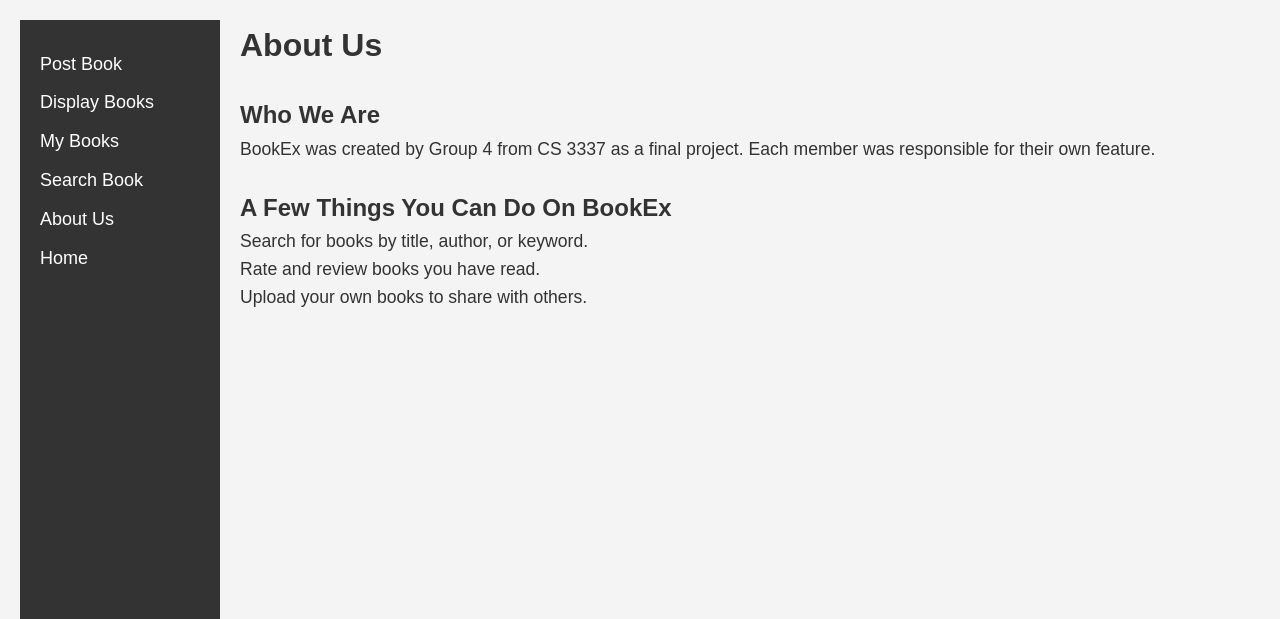
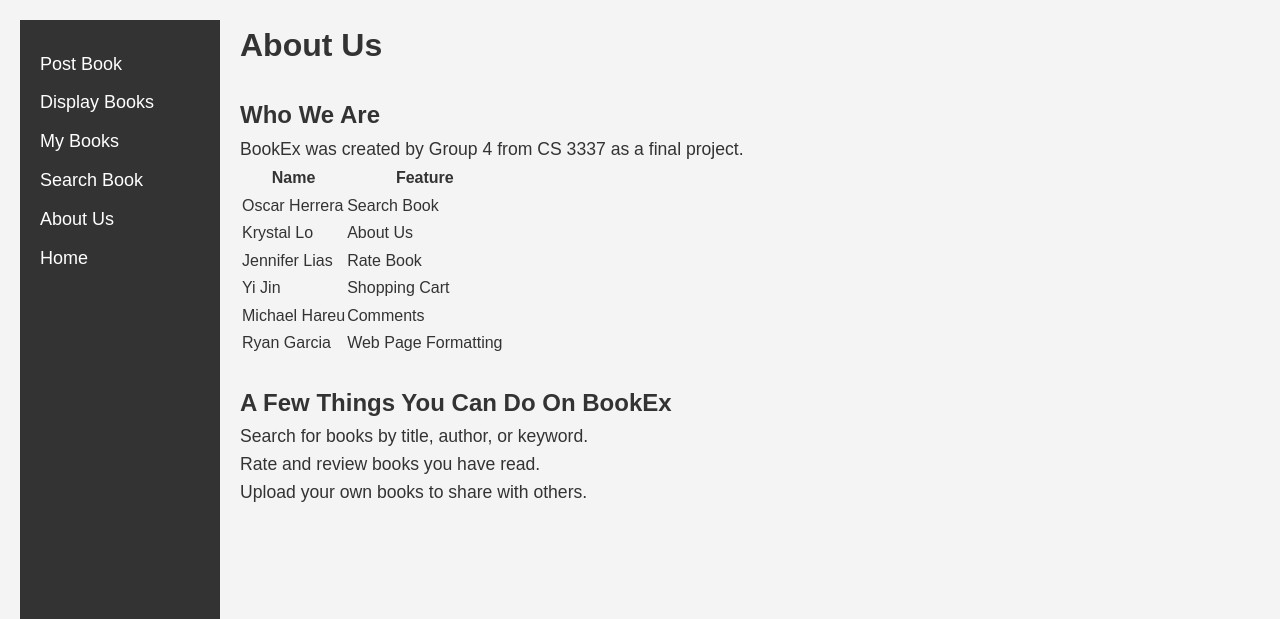
Before and after one commit to kLo1215/CS3337-finalproject, a Django app: page /about_us in a window 1280 px wide. Shown: the part 168-787 px from the top of the page. Run offline with Django 5.2, Linux system fonts and the light colour scheme; data comes from the database, SQL or seed files in the repository; parts of the project's set-up code (start-up, migrations or seed data) failed here and were passed over.

Commit message:
Updated about_us.html

```diff
--- a/bookEx/bookEx/templates/aboutUs/about_us.html
+++ b/bookEx/bookEx/templates/aboutUs/about_us.html
@@ -13,7 +13,37 @@
    <h1>About Us</h1>
    <br><h2>Who We Are</h2>
    <p>
-     BookEx was created by Group 4 from CS 3337 as a final project. Each member was responsible for their own feature.
+     BookEx was created by Group 4 from CS 3337 as a final project.
+       <table>
+         <tr>
+             <th>Name</th>
+             <th>Feature</th>
+         </tr>
+         <tr>
+             <td>Oscar Herrera</td>
+             <td>Search Book</td>
+         </tr>
+         <tr>
+             <td>Krystal Lo</td>
+             <td>About Us</td>
+         </tr>
+         <tr>
+             <td>Jennifer Lias</td>
+             <td>Rate Book</td>
+         </tr>
+         <tr>
+             <td>Yi Jin</td>
+             <td>Shopping Cart</td>
+         </tr>
+         <tr>
+             <td>Michael Hareu</td>
+             <td>Comments</td>
+         </tr>
+         <tr>
+             <td>Ryan Garcia</td>
+             <td>Web Page Formatting</td>
+         </tr>
+       </table>
    </p>
    <br><h2>A Few Things You Can Do On BookEx</h2>
    <p>
```
